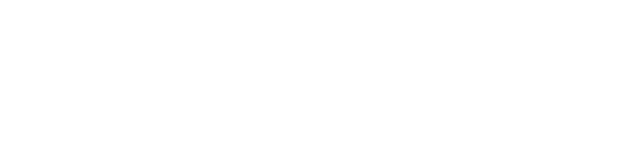
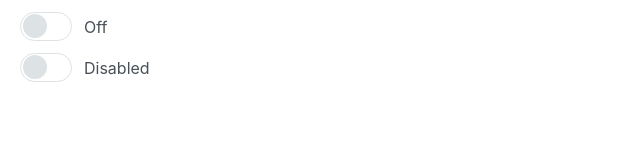
Before and after one commit to js-tasks-ru/htmlcss-20220519_afonin-andrey-sergeevich, a website: page 07-lection5/03-toggler/index.html in a window 1280 px wide. Shown: the whole page, without its empty margins (0-640 px from the left). Drawn offline with Linux system fonts and the light colour scheme.

Commit message:
07-03-toggle-dz git commit -m 07-03-toggleo-dz

```diff
--- a/07-lection5/03-toggler/index.html
+++ b/07-lection5/03-toggler/index.html
@@ -5,7 +5,20 @@
         <link rel="stylesheet" href="../../assets/css/main.css">
         <link rel="stylesheet" href="./toggler.css">
     </head>
-    <body>
+    <body><div class="toggler">
+        <label class="toggler__icon">
+            <input type="checkbox" class="toggler__imput">
+            <span class="toggler__slider"></span>
+             </label>
+             <span class="toggler__title">Off</span>
+        </div>
+        <div class="toggler">
+            <label class="toggler__icon">
+                <input type="checkbox" class="toggler__imput toggler__disabled" disabled>
+                <span class="toggler__slider slider__disabled"></span>
+                 </label>
+                 <span class="toggler__title">Disabled</span>
+            </div>
 
     </body>
 </html>
--- a/07-lection5/03-toggler/toggler.css
+++ b/07-lection5/03-toggler/toggler.css
@@ -0,0 +1,77 @@
+
+.toggler{
+    display: flex;
+    align-items: center;
+    gap: 12px;
+    margin: 12px;
+}
+
+.toggler__title{
+    font-family: 'Inter';
+    font-style: normal;
+    font-weight: 400;
+    font-size: 16px;
+    line-height: 24px;
+    color: #495057;
+
+}
+.toggler__disabled{
+    background: rgb(221, 226, 229,0.25);
+}
+
+
+/* The switch - the box around the slider */
+.toggler__icon {
+    position: relative;
+    display: inline-block;
+    width: 52px;
+    height: 29px;
+
+  }
+
+  /* Hide default HTML checkbox */
+  .toggler__icon input {display:none;}
+
+
+  /* The slider */
+  .toggler__slider {
+    box-sizing: border-box;
+    position: absolute;
+    cursor: pointer;
+    top: 0;
+    left: 0;
+    right: 0;
+    bottom: 0;
+    background: #ffffff;
+    border:0.5px solid #DDE2E5;
+    border-radius: 16px;
+    -webkit-transition: .4s;
+    transition: .4s;
+  }
+
+  .toggler__slider:before {
+    position: absolute;
+    content: "";
+    width: 24px;
+    height: 24px;
+    left: 2px;
+    bottom: 2px;
+    background-color: #DDE2E5;
+    border-radius: 50%;
+    -webkit-transition: .4s;
+    transition: .4s;
+  }
+
+  .toggler__imput:checked + .toggler__slider {
+    background-color: #2196F3;
+  }
+
+  .toggler__imput:focus + .toggler__slider {
+    box-shadow: 0 0 1px #2196F3;
+  }
+
+  .toggler__imput:checked + .toggler__slider:before {
+    -webkit-transform: translateX(24px);
+    -ms-transform: translateX(24px);
+    transform: translateX(24px);
+  }
```
